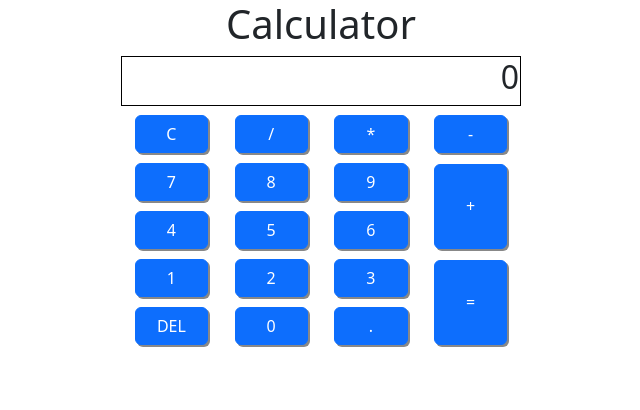
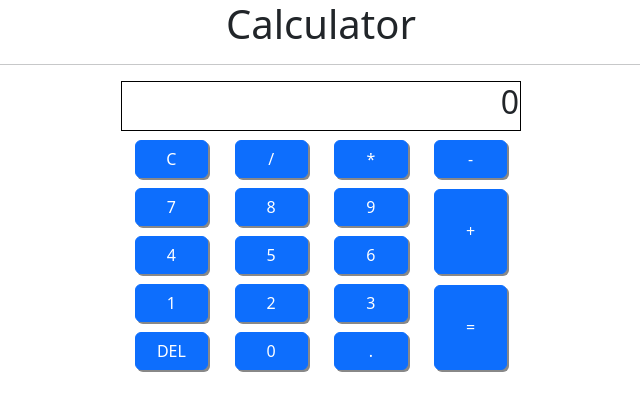
Before and after one commit to DianaDela/calculator, a React (Vite) app: page / in a window 1280 px wide. Shown: the top 410 px of the page, without its empty margins (319-959 px from the left). Built offline with nearby package versions, Linux system fonts and the light colour scheme.

Commit message:
modificado 10

```diff
--- a/src/App.jsx
+++ b/src/App.jsx
@@ -1,43 +1,42 @@
 import { useState } from 'react';
 import './App.css'
+import Button from './components/Button'
 
-const buttonsClasses ='btn btn-primary w-75 mt-2';
+const buttonsClasses = 'btn btn-primary w-75 mt-2';
 
 function App() {
   const [operator, setOperator] = useState('');
   const [previousValue, setPreviousValue] = useState('');
-   const [clearScreen, setClearScreen] = useState('false');
+  const [clearScreen, setClearScreen] = useState(false);
   const [screen, setScreen] = useState('0');
 
   const handleButtonClick = (e) => {
     const value = e.target.value;
-    if (value === '.'){
-      if (screen.indexOf('.') !== -1) return;
+    if(value === '.'){
+      if(screen.indexOf('.') !== -1) return;
     }
-
-    if(value ==='C') {
+    if(value === 'C') {
       setScreen('0');
       return;
     }
-    if (clearScreen) {
-      setScreen (value);
+    if (clearScreen){
+      setScreen(value);
       setClearScreen(false);
-      return;
+      return
     }
-    if (screen === '0' && value !== '.'){
+    if (screen === '0' && value !== '.') {
       setScreen(value);
-
-    }else{
-      setScreen(`${screen}${value}`);
+    } else {
+      setScreen(`${screen}${value}`)
     }
   };
 
   const handleDelButtonClick = () => {
-  if (screen.length === 1) {
-    setScreen('0');
-    return;
+    if(screen.length === 1){
+      setScreen('0')
+    } else {
+      setScreen(screen.slice(0,-1));
     }
- setScreen(screen.slice(0, -1));
   }
 
   const handleOperationButtonClick = (e) => {
@@ -52,129 +51,181 @@ const handleEqualButtonClick = () => {
     let b = +screen;
     switch (operator) {
       case '+':
-      result = a + b;
+        result = a +b;
+        break;
+
+      case '-':
+        result = a -b;
+        break;
+
+      case '*':
+        result = a *b;
+        break;
+
+      case '/':
+          if (b === 0){
+            result = 'Infinito';
+            setClearScreen(true);
+            return;
+          }else{
+            result = a /b;
+          }
+
         break;
 
         default:
         break;
     }
-
-  setScreen(result);
+    setScreen(result.toString());
   }
 
   return (
-    <div className='app'>
+    <div className="app">
       <h1>Calculator</h1>
-  <h1 />
+      <hr />
       <table style={{
-     width: '400px',
-     margin:'auto'
+        width: '400px', margin: 'auto'
       }}>
-   <tr >
+        {/*FIRT ROW*/}
+        <tr>
           <td colSpan={4} style={{
-    border: '1px solid black',
-    textAlign: 'end'
-   }}>
-    <h2>{screen}</h2>
+            border: '1px solid black', textAlign: 'end'
+            }}><h2>{screen}</h2></td>
+        </tr>
+        {/*SECOND ROW*/}
+        <tr>
+          <td>
+            <button
+              type='button'
+              className={buttonsClasses}
+              value='C'
+              onClick={(e) => handleButtonClick(e)}>C
+            </button>
+          </td>
+          <td>
+            <button
+              type='button'
+              className={buttonsClasses}
+              value='/'
+              onClick={(e) => handleOperationButtonClick(e)}>/</button>
+          </td>
+          <td>
+            <button
+              type='button'
+              className={buttonsClasses}
+              value='*'
+              onClick={(e) => handleOperationButtonClick(e)}>*</button>
+          </td>
+          <td><button
+              type='button'
+              className={buttonsClasses}
+              value='-'
+              onClick={(e) => handleOperationButtonClick(e)}>-</button>
           </td>
         </tr>
+        {/*THIRD ROW*/}
         <tr>
-   <td><button type='button'
-   className={buttonsClasses}
-   value='C'
-   onClick={(e) => handleButtonClick(e)}
-   > C </button></td>
-   <td><button type='button'
-   className={buttonsClasses}> / </button></td>
-   <td><button type='button'
-   className={buttonsClasses}> * </button></td>
-   <td><button type='button'
-   className={buttonsClasses}> - </button></td>
-   </tr>
-   <tr>
-   <td><button type='button'
+          <td>
+            <button
+              type='button'
               className={buttonsClasses}
               value='7'
-   onClick={(e) => handleButtonClick(e)}
-   > 7 </button></td>
-   <td><button type='button'
+              onClick={(e) => handleButtonClick(e)}>7
+            </button>
+          </td>
+          <td><button
+              type='button'
               className={buttonsClasses}
               value='8'
-   onClick={(e) => handleButtonClick(e)}
-   > 8 </button></td>
-   <td><button type='button'
+              onClick={(e) => handleButtonClick(e)}>8</button></td>
+          <td rowSpan={1}><button
+              type='button'
               className={buttonsClasses}
               value='9'
-   onClick={(e) => handleButtonClick(e)}
-   > 9 </button></td>
-   <td rowSpan={2}><button type='button'
+              onClick={(e) => handleButtonClick(e)}>9</button></td>
+          <td rowSpan={2}><button
+              type='button'
               className={buttonsClasses}
               style={{height: "85px"}}
               value='+'
-   onClick={(e) => handleOperationButtonClick(e)}
-   > + </button></td>
+              onClick={(e) => handleOperationButtonClick(e)}>+</button></td>
         </tr>
+        {/*FOURTH ROW*/}
         <tr>
-   <td><button type='button'
+          <td><button
+              type='button'
               className={buttonsClasses}
               value='4'
-   onClick={(e) => handleButtonClick(e)}
-   > 4 </button></td>
-   <td><button type='button'
+              onClick={(e) => handleButtonClick(e)}>4</button></td>
+
+          <td><button
+              type='button'
               className={buttonsClasses}
               value='5'
-   onClick={(e) => handleButtonClick(e)}
-   > 5 </button></td>
-   <td><button type='button'
+              onClick={(e) => handleButtonClick(e)}>5</button></td>
+          <td><button
+              type='button'
               className={buttonsClasses}
               value='6'
-   onClick={(e) => handleButtonClick(e)}
-   > 6 </button></td>
+              onClick={(e) => handleButtonClick(e)}>6</button></td>
         </tr>
+        {/*FIFTH ROW*/}
         <tr>
-   <td><button type='button'
+          <td><button
+              type='button'
               className={buttonsClasses}
               value='1'
-   onClick={(e) => handleButtonClick(e)}
-   > 1 </button></td>
-   <td><button type='button'
+              onClick={(e) => handleButtonClick(e)}>1</button></td>
+          <td><button
+              type='button'
               className={buttonsClasses}
+              style={{}}
               value='2'
-   onClick={(e) => handleButtonClick(e)}
-   > 2 </button></td>
-   <td><button type='button'
+              onClick={(e) => handleButtonClick(e)}>2</button></td>
+          {/*<td><button
+              type='button'
               className={buttonsClasses}
               value='3'
-   onClick={(e) => handleButtonClick(e)}
-   > 3 </button></td>
-   <td rowSpan={2}><button type='button'
+              onClick={(e) => handleButtonClick(e)}>3</button></td>*/}
+              <Button
+              Classes={buttonsClasses}
+              handleClick={handleButtonClick}
+              rows={1}
+              style={{}}
+              value= '3'
+              />
+
+          <td rowSpan={2}><button
+              type='button'
               className={buttonsClasses}
               style={{height: "85px"}}
-   value='='
-   onClick={(e) => handleEqualButtonClick(e)}
-   > = </button></td>
+              value = '='
+              onClick={(e) => handleEqualButtonClick(e)}> = </button></td>
         </tr>
+        {/*SIXTH ROW*/}
         <tr>
-   <td><button type='button'
+        <td><button
+              type='button'
               className={buttonsClasses}
               onClick={handleDelButtonClick}
               > DEL </button></td>
-   <td><button type='button'
+          <td><button
+              type='button'
               className={buttonsClasses}
               value='0'
-   onClick={(e) => handleButtonClick(e)}
-   > 0 </button></td>
+              onClick={(e) => handleButtonClick(e)}>0</button></td>
           <td>
-   <button type='button'
+            <button
+              type='button'
               className={buttonsClasses}
               value='.'
-   onClick={(e) => handleButtonClick(e)}
-   > . </button>
+              onClick={(e) => handleButtonClick(e)}>.</button>
           </td>
         </tr>
 
       </table>
     </div>
+
   )
 }
 
--- /dev/null
+++ b/src/components/Button.jsx
@@ -0,0 +1,16 @@
+const Button = ({Classes,handleClick,rows,style,value}) =>{
+   return (
+   <td rowSpan={rows}>
+   <button
+       type='button'
+       className={Classes}
+       style={style}
+       value={value}
+       onClick={(e) => handleClick(e)}>{value}</button>
+       </td>
+
+   )
+
+   }
+
+   export default Button;
```
Lines whose indentation alone changed are shown as unchanged.
